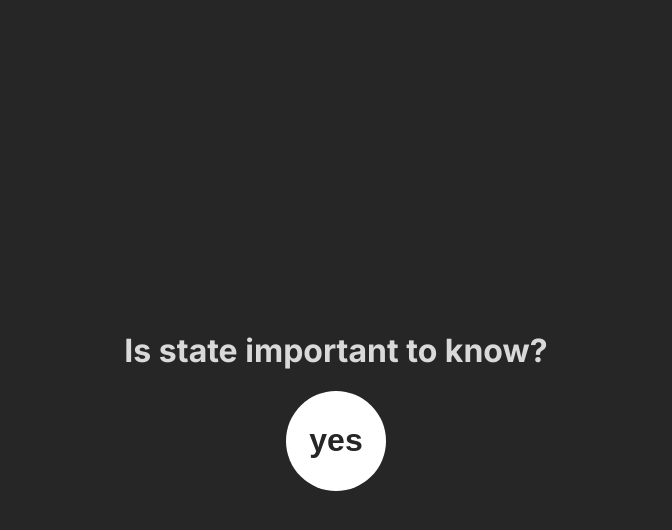
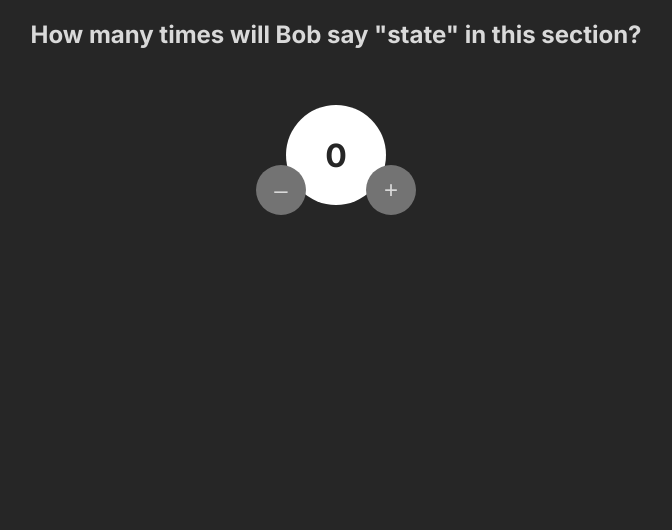
Before and after one commit to KSapalska/Chef_Claude, a React (Vite) app: page / in a window 1280 px wide. Shown: the top 530 px of the page, without its empty margins (304-976 px from the left). Built offline with nearby package versions, Linux system fonts and the light colour scheme.

Commit message:
State practice

```diff
--- a/src/App.jsx
+++ b/src/App.jsx
@@ -43,7 +43,7 @@ function App() {
 export default App */
 
 
-import React from "react"
+/* import React from "react"
 
 export default function App() {
 
@@ -61,4 +61,33 @@ export default function App() {
           <button onClick={handleClick} className="value">{isImportant}</button>
       </main>
   )
+} */
+
+
+import React from "react"
+
+export default function App() {
+
+    const [counter,setCounter] = React.useState(0)
+
+    function increment() {
+      setCounter(counter + 1);
+  }
+
+  function decrement() {
+      setCounter(counter - 1);
+  }
+
+
+
+    return (
+        <main className="container">
+            <h1>How many times will Bob say "state" in this section?</h1>
+            <div className="counter">
+                <button onClick={decrement} className="minus" aria-label="Decrease count">–</button>
+                <h2 className="count">{counter}</h2>
+                <button onClick= {increment} className="plus" aria-label="Increase count">+</button>
+            </div>
+        </main>
+    )
 }
--- a/src/index.css
+++ b/src/index.css
@@ -83,33 +83,62 @@ body {
     background-color: #262626;
     color: #D9D9D9;
     padding: 20px;
-    height: 100vh;
     display: flex;
     justify-content: center;
     align-items: center;
 }
 
-main {
+.container {
     display: flex;
     flex-direction: column;
-    align-items: center;
 }
 
-main > .title {
-    text-align: center;
+.container > h1 {
+    font-size: 1.5rem;
+    margin-top: 0;
 }
 
-main > .value {
+.counter {
+    display: flex;
+    align-items: flex-end;
+    align-self: center;
+    margin-top: 40px;
+}
+
+.counter > button {
+    height: 50px;
+    width: 50px;
+    border-radius: 50%;
+    border: none;
+    cursor: pointer;
+    background-color: #737373;
+    color: #D9D9D9;
+    font-size: 1.5rem;
+}
+
+.counter > button:hover {
+    background-color: #404040;
+    color: #D9D9D9;
+}
+
+.count {
     background-color: white;
-    border: none;
-    border-radius: 50%;
     height: 100px;
     width: 100px;
+    border-radius: 50%;
     display: flex;
     justify-content: center;
     align-items: center;
     color: #262626;
+    margin-block: 0 10px;
     font-size: 2rem;
-    font-weight: bold;
-    cursor: pointer;
 }
+
+.plus {
+    margin-left: -20px;
+}
+
+.minus {
+    margin-right: -20px;
+    z-index: 1;
+}
```
